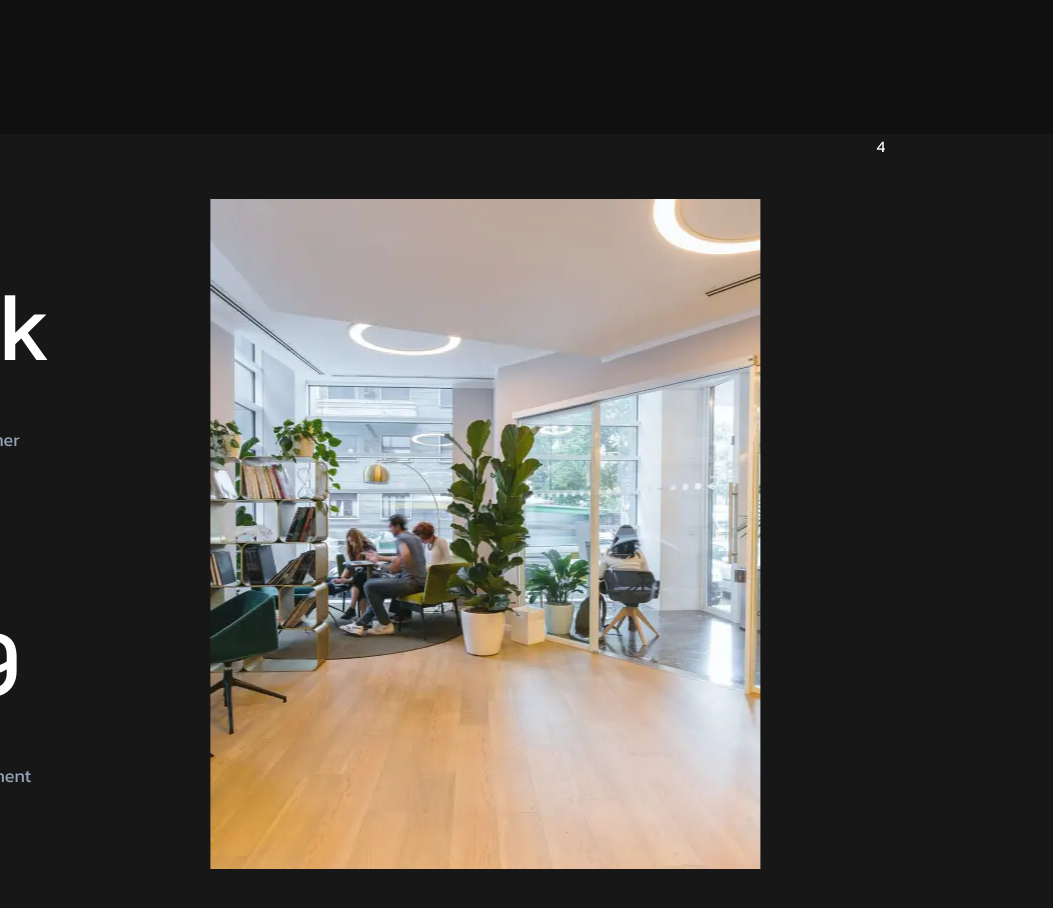
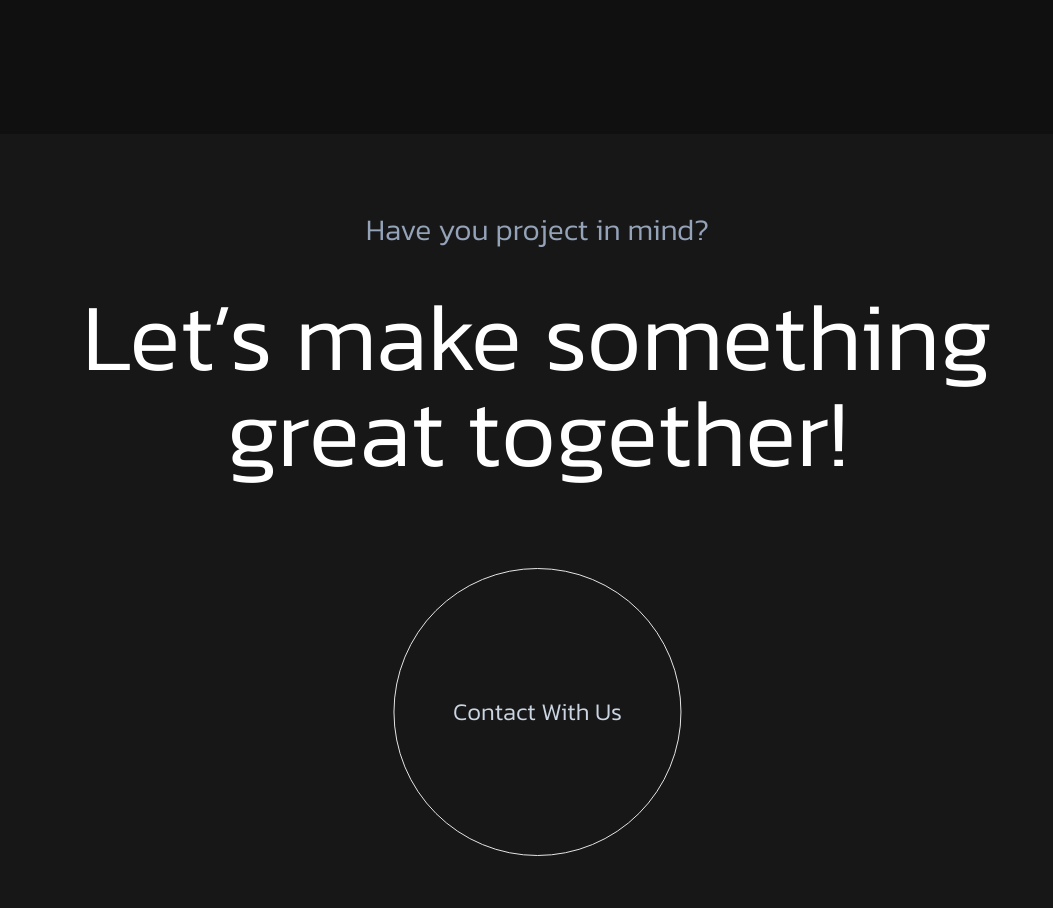
Before and after one commit to saifmaamun/bdCalling-task, a React (Vite) app: page / in a window 1280 px wide. Shown: the part 5080-5988 px from the top of the page, without its empty margins (0-1053 px from the left). Built offline with nearby package versions, Linux system fonts and the light colour scheme.

Commit message:
why part 4

```diff
--- a/src/sections/why/Why4.tsx
+++ b/src/sections/why/Why4.tsx
@@ -1,5 +1,27 @@
+import { variant } from "@/utils/variants";
+import { motion } from "framer-motion";
+
 const Why4 = () => {
-  return <div>4</div>;
+  return (
+    <div className="flex justify-center items-center flex-col w-screen space-y-10 px-20">
+      <h1 className="text-3xl font-light text-slate-400">
+        Have you project in mind?
+      </h1>
+      <h1 className="text-8xl font-light text-center">
+        Let’s make something <br /> great together!
+      </h1>
+      <div className="col-span-2 flex justify-start md:justify-end">
+        <motion.button
+          variants={variant}
+          initial="hidden"
+          whileInView="visible"
+          className=" mt-12  bg-transparent border text-2xl font-light text-slate-300 rounded-full w-72 h-72 flex items-center justify-center hover:bg-white hover:text-black transition-colors duration-300"
+        >
+          Contact With Us
+        </motion.button>
+      </div>
+    </div>
+  );
 };
 
 export default Why4;
```
